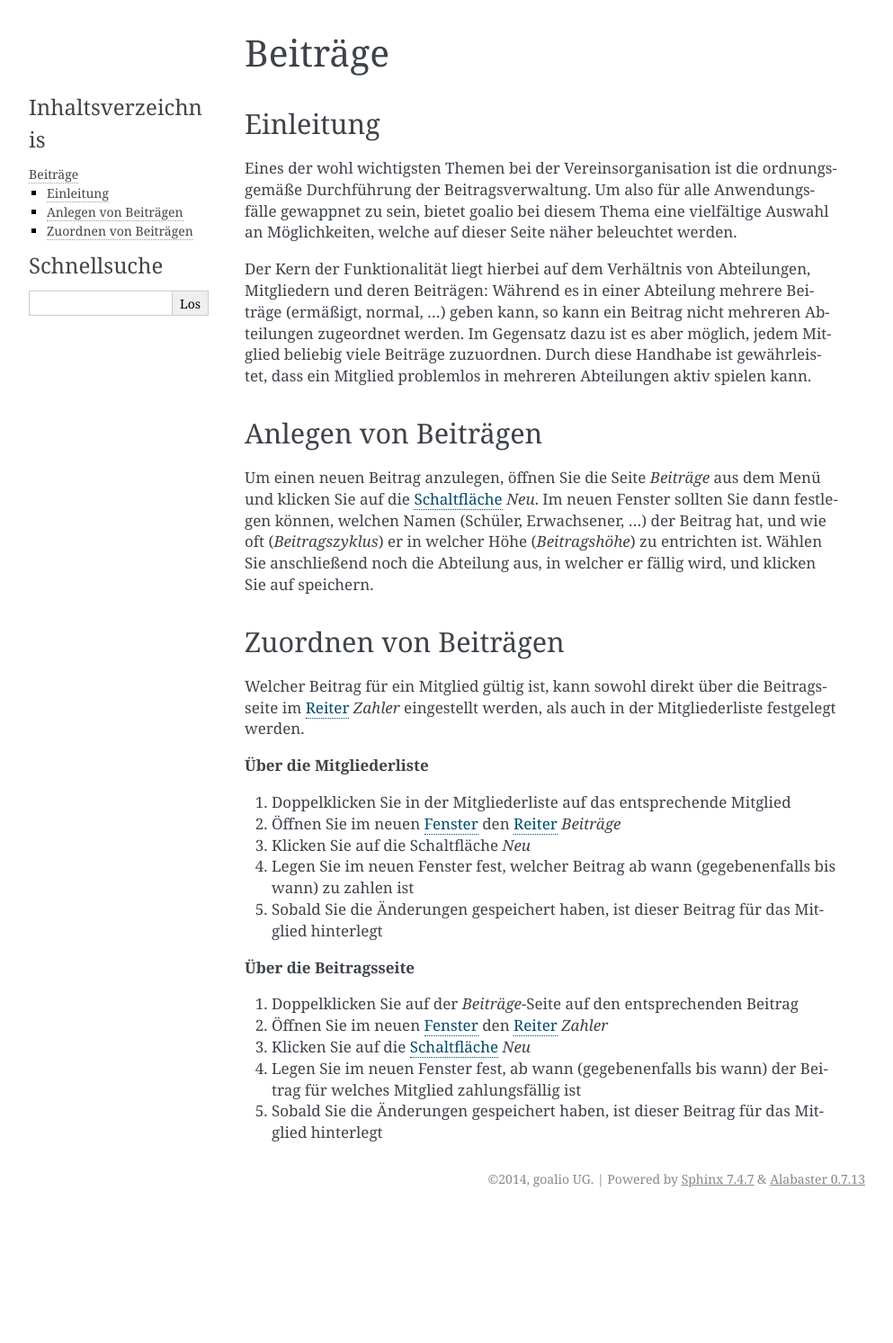
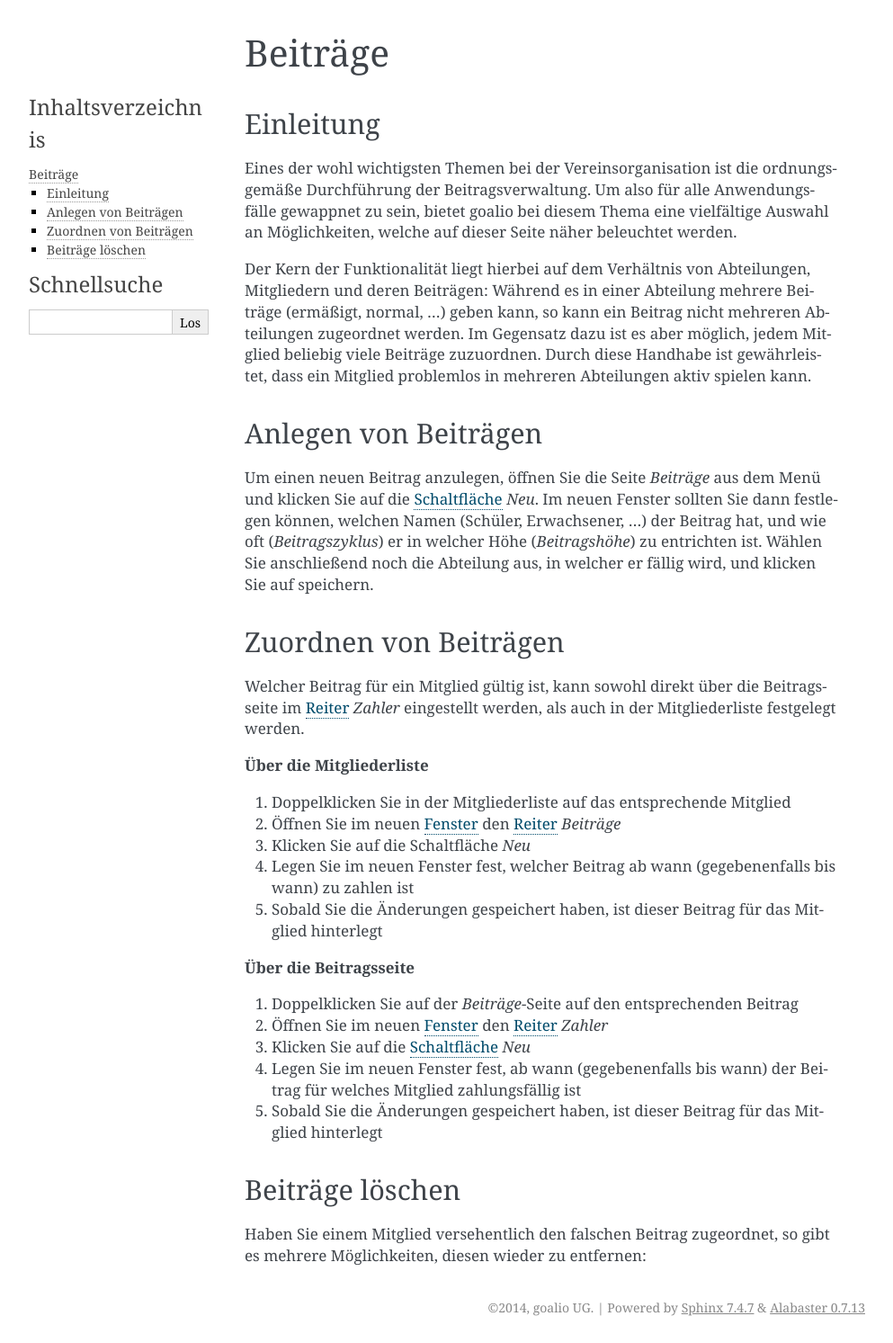
Before and after one commit to goalio/docs, a Sphinx documentation site: the page built from docs/module/finanzen/beitraege.rst, in a window 1280 px wide. Shown: the whole page at 90% size, without its empty margins (148-1141 px from the left). Built offline with Sphinx 7.4.7, drawn with Linux system fonts in a browser that asks for light colours; formulas are drawn with MathJax 3; before the commit the page ends 1350 px from its top, so only the background shows below that.

Commit message:
Update beitraege.rst

```diff
--- a/docs/module/finanzen/beitraege.rst
+++ b/docs/module/finanzen/beitraege.rst
@@ -44,6 +44,13 @@ Welcher Beitrag für ein Mitglied gültig ist, kann sowohl direkt über die Beit
 
 5. Sobald Sie die Änderungen gespeichert haben, ist dieser Beitrag für das Mitglied hinterlegt
 
+Beiträge löschen
+----------------
+
+Haben Sie einem Mitglied versehentlich den falschen Beitrag zugeordnet, so gibt es mehrere Möglichkeiten, diesen wieder zu entfernen:
+
+
+
 .. _Fenster: /de/latest/erste-schritte/benutzeroberflaeche.html#fenster
 .. _Reiter: /de/latest/erste-schritte/benutzeroberflaeche.html#reiter
 .. _Schaltfläche: /de/latest/erste-schritte/benutzeroberflaeche.html#schaltflaechen
```
